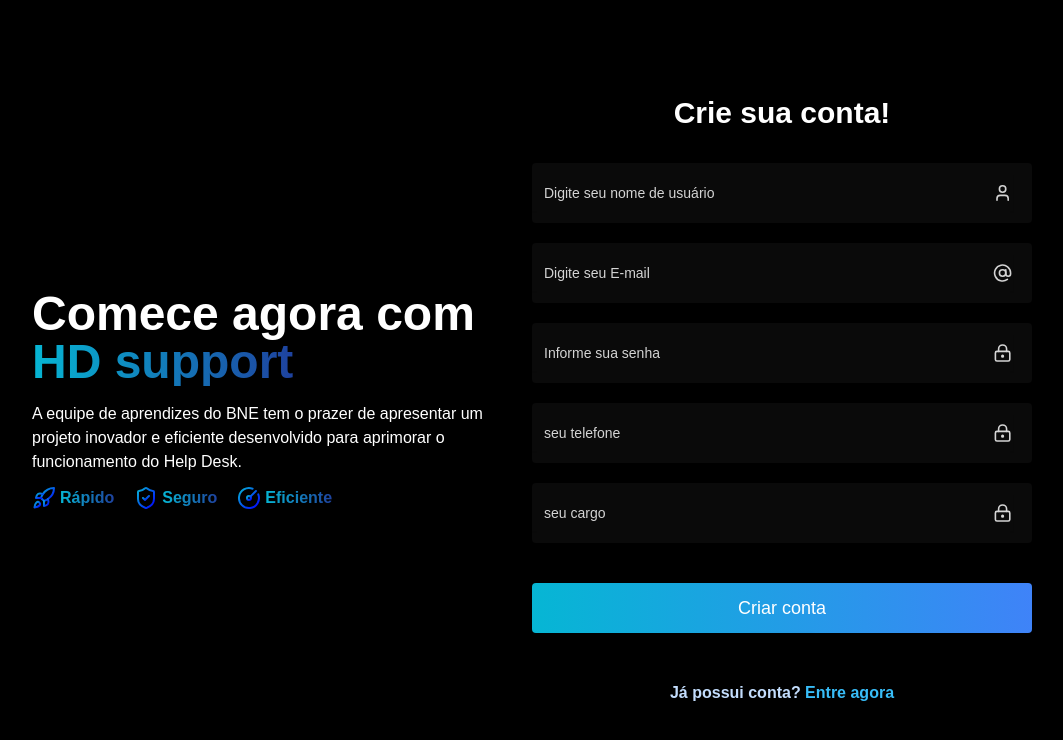
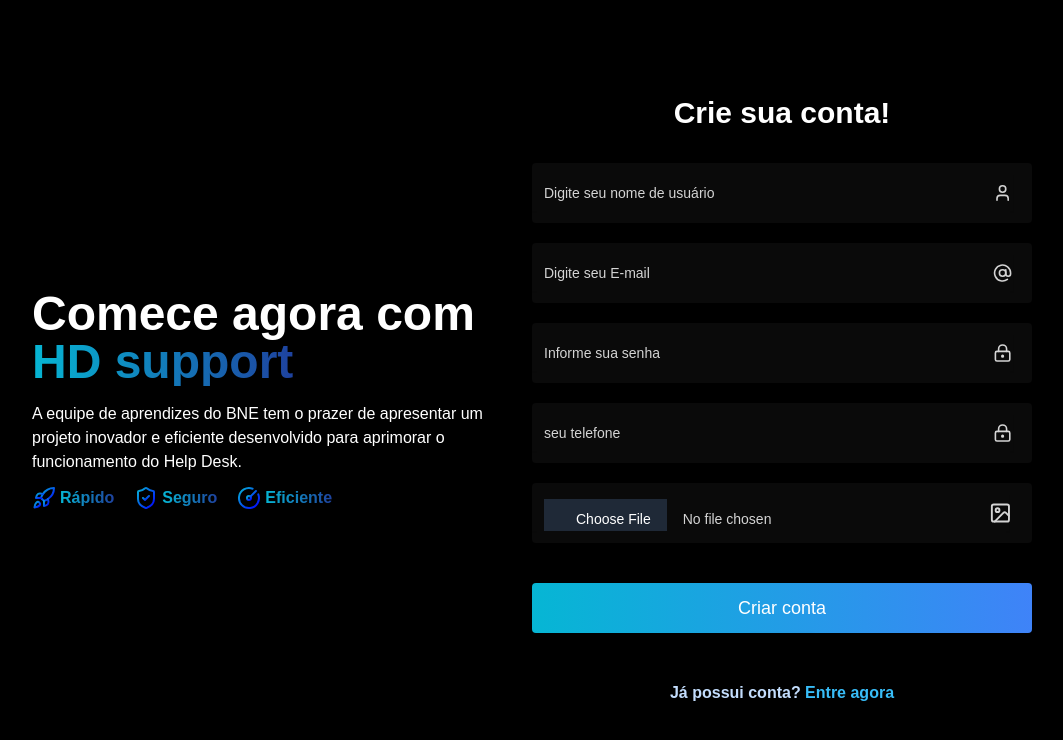
Before and after one commit to waltindobne/HDsupport, a Next.js app in the folder my-app/: page /register in a window 1280 px wide. Shown: the top 740 px of the page, without its empty margins (108-1171 px from the left). Built offline with nearby package versions, Linux system fonts and the light colour scheme.

Commit message:
Update registerform.tsx

```diff
--- a/my-app/src/components/ui/registerform.tsx
+++ b/my-app/src/components/ui/registerform.tsx
@@ -30,10 +30,11 @@
   const [nome, setNome] = useState("");
   const [email, setEmail] = useState("");
   const [telefone, setTelefone] = useState("");
-  const [cargo, setCargo] = useState("");
+  const [cargo, setCargo] = useState("funcionario");
   const [senha, setSenha] = useState("");
   const [passwordError, setPasswordError] = useState("");
   const [emailError, setEmailError] = useState("");
+  const [base64, setBase64] = useState<string | undefined>(undefined);
 
   const router = useRouter();
 
@@ -73,9 +74,26 @@
     router.push("/login");
   };
 
+
+
+  const handleFileChange = async (e: React.ChangeEvent<HTMLInputElement>) => {
+    const file = e.target.files?.[0];
+    if (file) {
+      const base64String = await convertToBase64(file);
+      setBase64(base64String as string); // garantir que base64String seja tratado como string
+    }
+  };
+  const convertToBase64 = (file) => {
+    return new Promise((resolve, reject) => {
+      const reader = new FileReader();
+      reader.readAsDataURL(file);
+      reader.onload = () => resolve(reader.result);
+      reader.onerror = error => reject(error);
+    });
+  };
   const handleRegister = async (e: any) => {
     e.preventDefault();
-
+    let base64Imagem = base64?.split(',')[1];
     try {
       const response = await axios.post(
         "https://testing-api.hdsupport.bne.com.br/api/Usuario/Registro",
@@ -85,6 +103,7 @@
           senha,
           telefone,
           cargo,
+          imagem: base64Imagem
         }
       );
 
@@ -443,31 +462,16 @@
                 <path d="M7 10V7a5 5 0 0 1 10 0v3" />
               </svg>
             </div>
-            <div className="w-full flex items-center justify-center max-sm:w-[380px] dark:bg-slate-300 dark:text-black text-neutral-300 xl:w-[500px] rounded h-[60px] mt-5 bg-neutral-950 text-lg border-none">
-              <Input
-                value={cargo}
-                onChange={(e) => setCargo(e.target.value)}
-                placeholder="seu cargo"
-                className="border-none h-60px"
-                required
-              />
+            <div className="flex items-center justify-center max-sm:w-[380px] dark:bg-slate-300 dark:text-black text-neutral-300 w-[500px] rounded h-[60px] mt-5 bg-neutral-950 text-lg border-none">
+            <Input
+              type="file"
+              onChange={handleFileChange}
+              placeholder="Anexe sua nova foto de Perfil"
+              className="border-none h-60px pl-7"
+              required
+            />
 
-              <svg
-                xmlns="http://www.w3.org/2000/svg"
-                width="20"
-                height="20"
-                viewBox="0 0 24 24"
-                fill="none"
-                stroke="currentColor"
-                stroke-width="2"
-                stroke-linecap="round"
-                stroke-linejoin="round"
-                className="lucide lucide-lock-keyhole relative  right-5"
-              >
-                <circle cx="12" cy="16" r="1" />
-                <rect x="3" y="10" width="18" height="12" rx="2" />
-                <path d="M7 10V7a5 5 0 0 1 10 0v3" />
-              </svg>
+			        <svg xmlns="http://www.w3.org/2000/svg" width="24" height="24" viewBox="0 0 24 24" fill="none" stroke="currentColor" stroke-width="2" stroke-linecap="round" stroke-linejoin="round" className="lucide lucide-image relative right-5"><rect width="18" height="18" x="3" y="3" rx="2" ry="2"/><circle cx="9" cy="9" r="2"/><path d="m21 15-3.086-3.086a2 2 0 0 0-2.828 0L6 21"/></svg>
             </div>
             {passwordError && (
               <div style={{ color: "red", width: 500 }}>{passwordError}</div>
```
